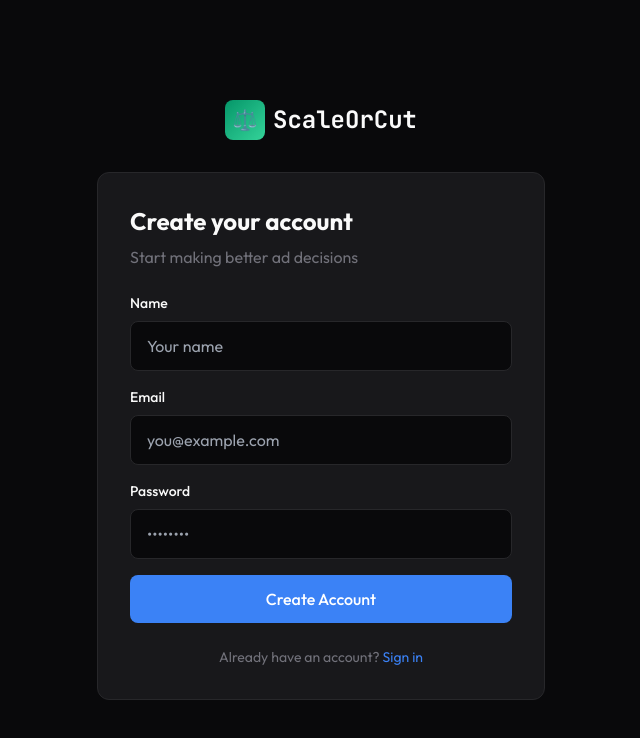
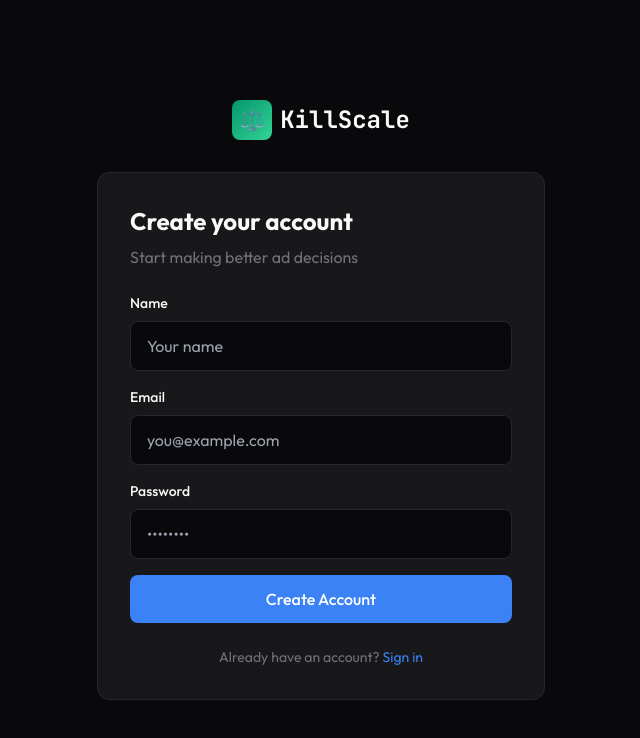
Before and after one commit to masterphelps/scaleorcut-app, a Next.js app: page /signup in a window 1280 px wide. Shown: the top 738 px of the page, without its empty margins (319-959 px from the left). Built offline with nearby package versions, Linux system fonts and the light colour scheme; no server answers.

Commit message:
Rebrand to KillScale

```diff
--- a/app/account/page.tsx
+++ b/app/account/page.tsx
@@ -79,10 +79,12 @@
             Back to Dashboard
           </Link>
           <div className="flex items-center gap-2">
-            <div className="w-9 h-9 bg-gradient-to-br from-emerald-600 to-emerald-400 rounded-lg flex items-center justify-center text-lg">
-              ⚖️
-            </div>
-            <span className="font-mono font-bold text-lg">ScaleOrCut</span>
+            <svg width="160" height="36" viewBox="0 0 280 50">
+            <rect x="5" y="8" width="40" height="34" rx="8" fill="#1a1a1a"/>
+            <path d="M15 18 L15 32 L10 27 M15 32 L20 27" stroke="#ef4444" strokeWidth="2.5" fill="none" strokeLinecap="round" strokeLinejoin="round"/>
+            <path d="M30 32 L30 18 L25 23 M30 18 L35 23" stroke="#10b981" strokeWidth="2.5" fill="none" strokeLinecap="round" strokeLinejoin="round"/>
+            <text x="55" y="33" fill="white" fontFamily="Inter, sans-serif" fontWeight="700" fontSize="24">KillScale</text>
+          </svg>
           </div>
         </div>
       </nav>
--- a/app/layout.tsx
+++ b/app/layout.tsx
@@ -4,7 +4,7 @@
 import { SubscriptionProvider } from '@/lib/subscription'
 
 export const metadata: Metadata = {
-  title: 'ScaleOrCut - Meta Ads Dashboard',
+  title: 'KillScale - Meta Ads Dashboard',
   description: 'See your Meta Ads at a glance. Know what to scale, watch, and cut in 30 seconds.',
 }
 
--- a/app/login/page.tsx
+++ b/app/login/page.tsx
@@ -43,7 +43,7 @@
             <div className="w-10 h-10 bg-gradient-to-br from-emerald-600 to-emerald-400 rounded-lg flex items-center justify-center text-xl">
               ⚖️
             </div>
-            <span className="font-mono font-bold text-2xl">ScaleOrCut</span>
+            <span className="font-mono font-bold text-2xl">KillScale</span>
           </Link>
         </div>
 
--- a/app/pricing/page.tsx
+++ b/app/pricing/page.tsx
@@ -112,7 +112,7 @@
             <div className="w-9 h-9 bg-gradient-to-br from-emerald-600 to-emerald-400 rounded-lg flex items-center justify-center text-lg">
               ⚖️
             </div>
-            <span className="font-mono font-bold text-lg">ScaleOrCut</span>
+            <span className="font-mono font-bold text-lg">KillScale</span>
           </Link>
           {user ? (
             <Link href="/dashboard" className="text-sm text-zinc-400 hover:text-white">
--- a/app/signup/page.tsx
+++ b/app/signup/page.tsx
@@ -66,7 +66,7 @@
             <div className="w-10 h-10 bg-gradient-to-br from-emerald-600 to-emerald-400 rounded-lg flex items-center justify-center text-xl">
               ⚖️
             </div>
-            <span className="font-mono font-bold text-2xl">ScaleOrCut</span>
+            <span className="font-mono font-bold text-2xl">KillScale</span>
           </Link>
         </div>
 
--- a/components/sidebar.tsx
+++ b/components/sidebar.tsx
@@ -42,12 +42,13 @@
     <aside className="w-60 bg-bg-sidebar border-r border-border fixed h-screen overflow-y-auto flex flex-col p-4">
       {/* Logo */}
       <Link href="/dashboard" className="flex items-center gap-2 px-2 mb-6">
-  <svg width="180" height="32" viewBox="0 0 220 40">
-    <path d="M12 32 L12 10 L4 18 M12 10 L20 18" stroke="#10b981" strokeWidth="3" fill="none" strokeLinecap="round" strokeLinejoin="round"/>
-    <path d="M28 8 L28 30 L20 22 M28 30 L36 22" stroke="#ef4444" strokeWidth="3" fill="none" strokeLinecap="round" strokeLinejoin="round"/>
-    <text x="48" y="28" fill="white" fontFamily="'JetBrains Mono', monospace" fontWeight="700" fontSize="18">Scale Or Cut</text>
-  </svg>
-</Link>
+      <svg width="180" height="36" viewBox="0 0 280 50">
+        <rect x="5" y="8" width="40" height="34" rx="8" fill="#1a1a1a"/>
+        <path d="M15 18 L15 32 L10 27 M15 32 L20 27" stroke="#ef4444" strokeWidth="2.5" fill="none" strokeLinecap="round" strokeLinejoin="round"/>
+        <path d="M30 32 L30 18 L25 23 M30 18 L35 23" stroke="#10b981" strokeWidth="2.5" fill="none" strokeLinecap="round" strokeLinejoin="round"/>
+        <text x="55" y="33" fill="white" fontFamily="Inter, sans-serif" fontWeight="700" fontSize="24">KillScale</text>
+      </svg>
+    </Link>
 
       {/* Account Selector */}
       <div
```
